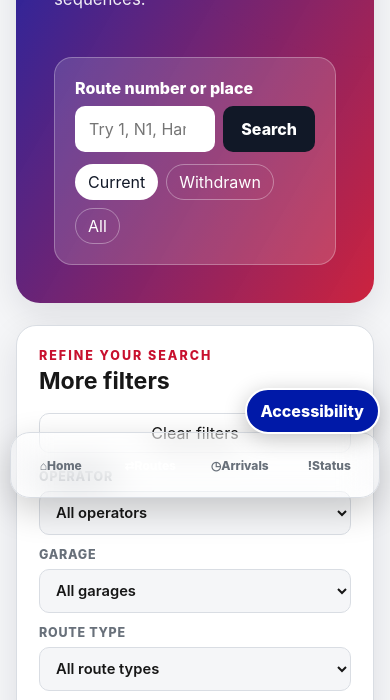
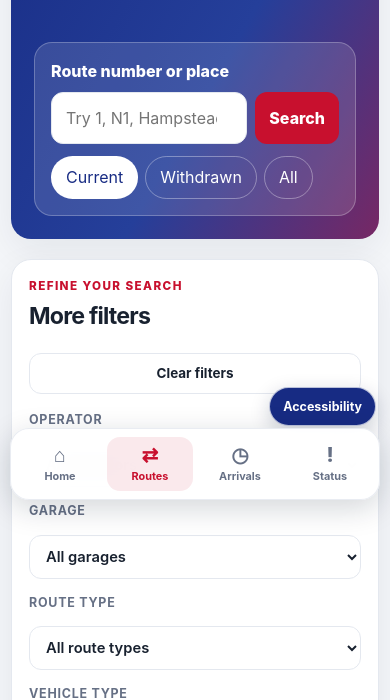
Before and after one commit to KingNathz21/routedatabase, a plain HTML site: page routes.html in a window 390 px wide. Shown: the part 336-1036 px from the top of the page. Drawn offline with Linux system fonts and the light colour scheme.

Commit message:
Apply RouteFlow responsive redesign across all pages

```diff
--- a/routes.html
+++ b/routes.html
@@ -15,7 +15,7 @@
   <link rel="stylesheet" href="filters.css">
   <link rel="stylesheet" href="route-layout.css?v=20260729-1">
   <link rel="stylesheet" href="route-gallery.css?v=20260727-3">
-  <link rel="stylesheet" href="route-app.css?v=20260729-1">
+  <link rel="stylesheet" href="route-app.css?v=20260729-1">\n  <link rel="stylesheet" href="routeflow-redesign.css">
 </head>
 <body>
   <header class="site-header"><div class="header-inner">
```
